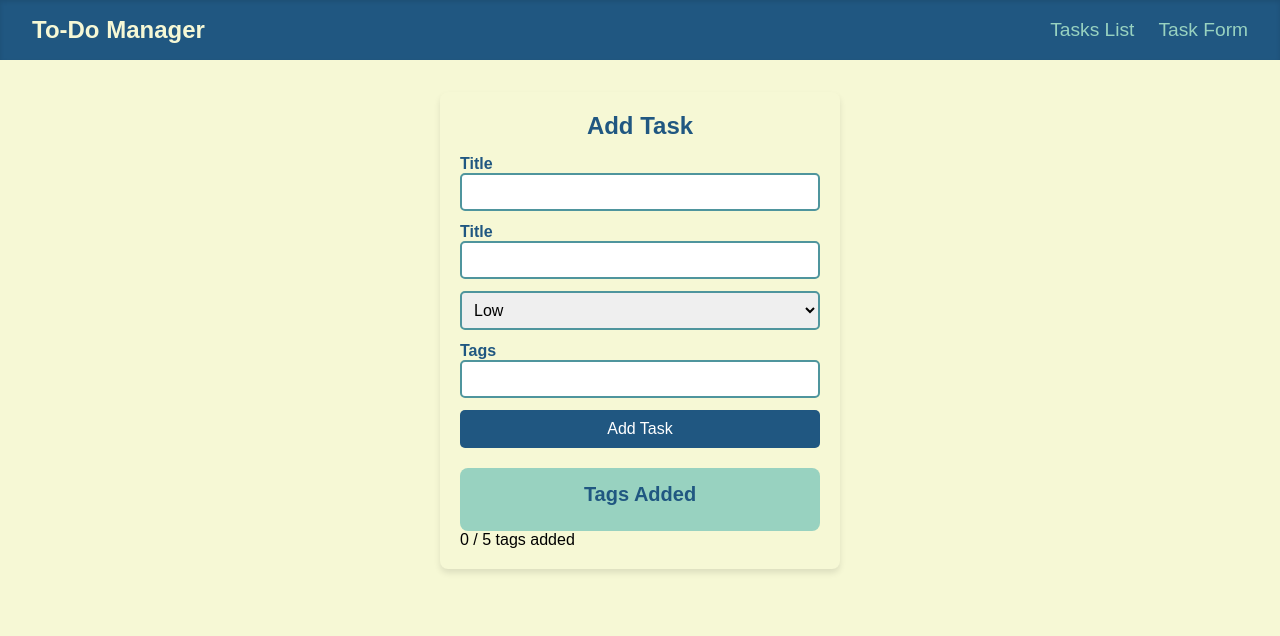
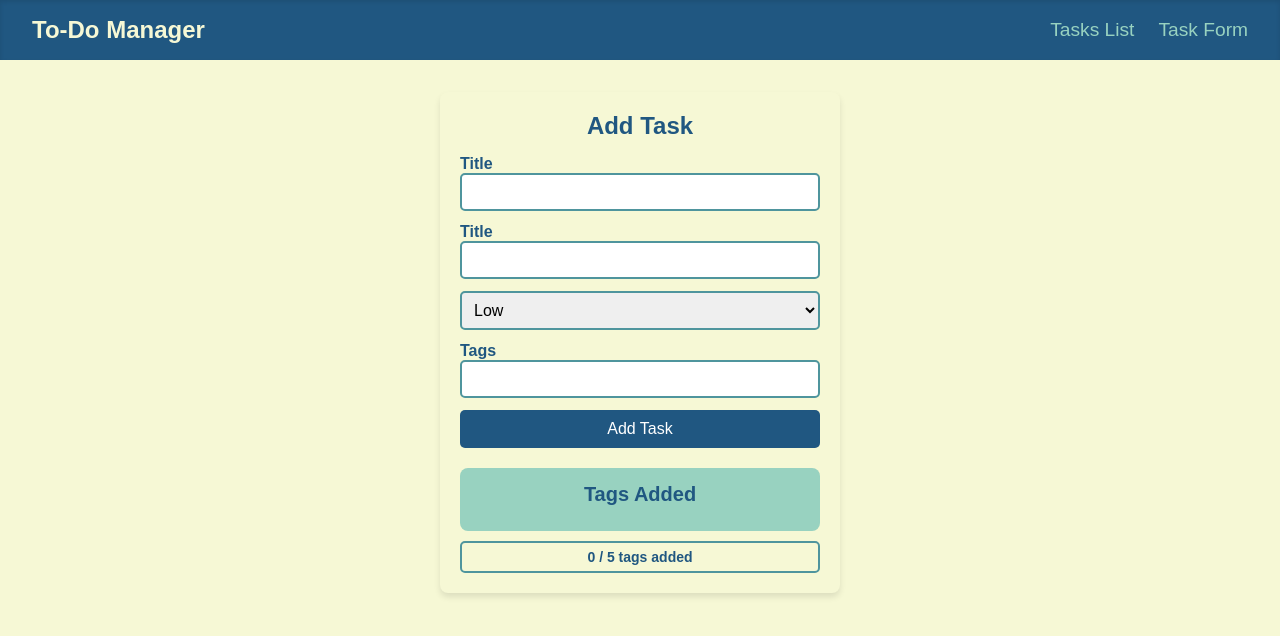
Before and after one commit to Espadv69/TaskMaster-MERN, a React (Vite) app in the folder frontend/: page /form in a window 1280 px wide. Shown: the top 636 px of the page. Built offline with nearby package versions, Linux system fonts and the light colour scheme.

Commit message:
Add styling for tag length display in TaskForm component

```diff
--- a/frontend/src/components/TaskForm/TaskForm.css
+++ b/frontend/src/components/TaskForm/TaskForm.css
@@ -110,3 +110,16 @@
   background: var(--primary-color);
   cursor: pointer;
 }
+
+.tags__length {
+  display: block;
+  margin-top: 10px;
+  font-size: 14px;
+  color: var(--primary-color);
+  font-weight: bold;
+  text-align: center;
+  padding: 6px;
+  background: var(--quaternary-color);
+  border-radius: 5px;
+  border: 2px solid var(--secondary-color);
+}
```
